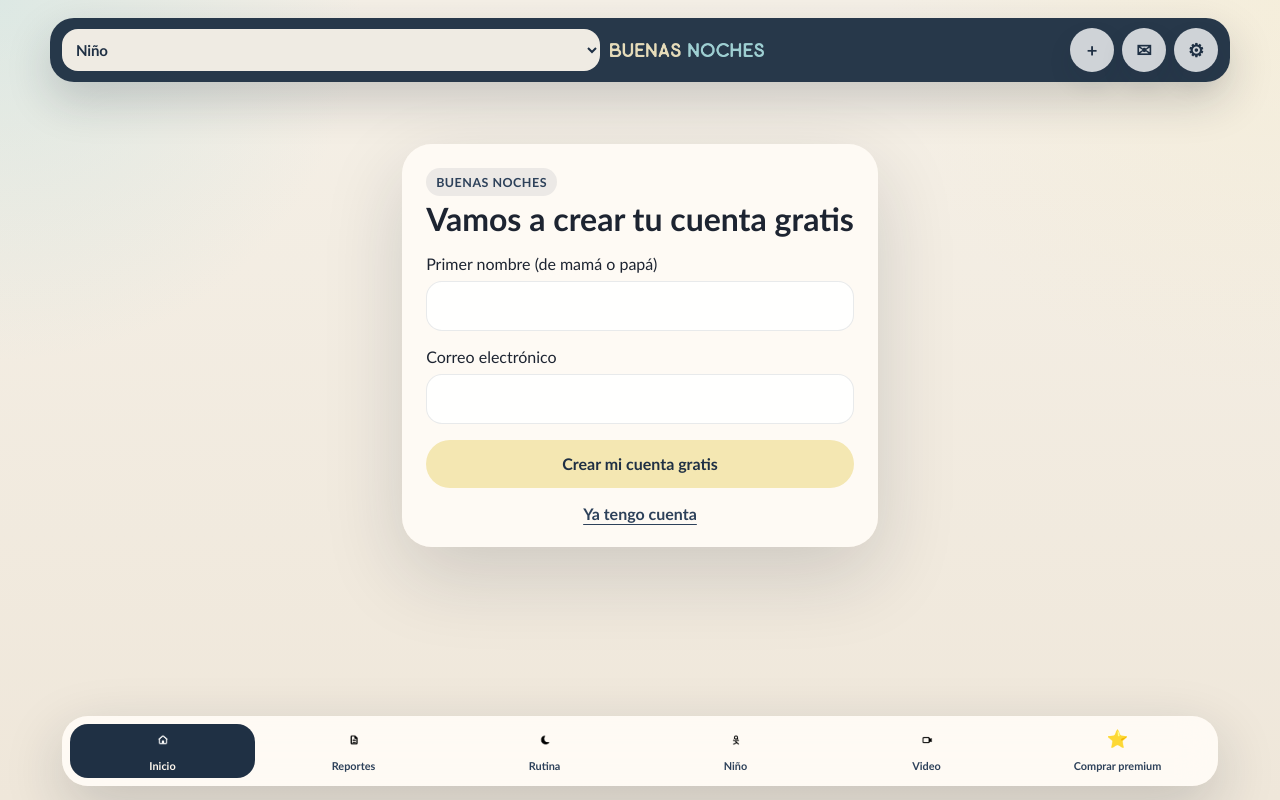
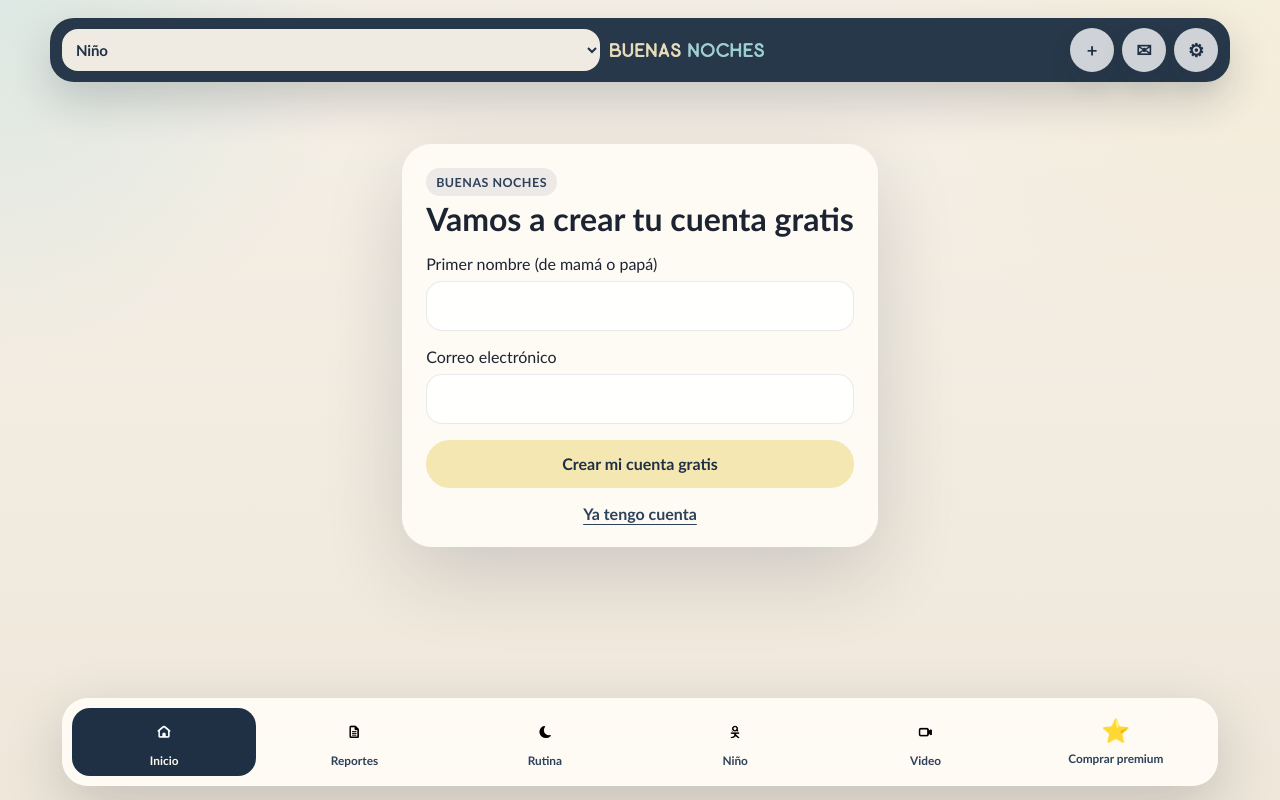
Before and after one commit to YeagerMyster82/buenas-noches-app, a Next.js app: page / in a window 1280 px wide. Built offline with nearby package versions, Linux system fonts and the light colour scheme.

Commit message:
Add files via upload

```diff
--- a/app/globals.css
+++ b/app/globals.css
@@ -126,7 +126,7 @@ img {
   display: grid;
   grid-template-columns: repeat(auto-fit, minmax(54px, 1fr));
   gap: 6px;
-  padding: 8px;
+  padding: 10px;
   border-radius: 26px;
   background: rgba(255, 251, 246, 0.94);
   box-shadow: 0 20px 60px rgba(23, 34, 51, 0.2);
@@ -134,40 +134,41 @@ img {
 }
 
 .bottom-app-nav__item {
-  min-height: 54px;
+  min-height: 68px;
   display: grid;
   place-items: center;
-  gap: 2px;
+  gap: 6px;
   border-radius: 18px;
   background: transparent;
   color: var(--night-soft);
   font-weight: 900;
+  padding: 8px 4px;
 }
 
 .bottom-app-nav__item span {
-  font-size: 1.1rem;
+  font-size: 1.45rem;
   line-height: 1;
 }
 
 .bottom-app-nav__svg {
-  width: 20px;
-  height: 20px;
+  width: 28px;
+  height: 28px;
   display: block;
 }
 
 .bottom-app-nav__purchase-star {
-  font-size: 1.08rem;
+  font-size: 1.45rem;
 }
 
 .bottom-app-nav__icon-image {
-  width: 20px;
-  height: 20px;
+  width: 28px;
+  height: 28px;
   object-fit: contain;
   filter: brightness(0) saturate(100%);
 }
 
 .bottom-app-nav__item small {
-  font-size: 0.68rem;
+  font-size: 0.74rem;
   line-height: 1;
 }
 
@@ -1622,6 +1623,7 @@ img {
 .stack {
   display: grid;
   gap: 16px;
+  min-width: 0;
 }
 
 .compact {
@@ -1789,12 +1791,20 @@ input,
 select,
 textarea {
   width: 100%;
+  max-width: 100%;
+  min-width: 0;
   min-height: 50px;
   padding: 14px 16px;
   border: 1px solid rgba(31, 48, 68, 0.1);
   border-radius: 16px;
   background: rgba(255, 255, 255, 0.88);
   color: var(--ink);
+}
+
+label.stack,
+form.stack,
+.card {
+  min-width: 0;
 }
 
 textarea {
@@ -2264,10 +2274,47 @@ textarea {
   aspect-ratio: 16 / 9;
 }
 
+.embedded-video--portrait {
+  width: min(100%, 360px);
+  margin: 0 auto;
+  aspect-ratio: 9 / 16;
+  min-height: 430px;
+}
+
 .embedded-video iframe {
   width: 100%;
   height: 100%;
   border: 0;
+}
+
+.night-summary-grid,
+.night-metrics-grid {
+  display: grid;
+  gap: 12px;
+}
+
+.night-summary-grid {
+  grid-template-columns: repeat(auto-fit, minmax(120px, 1fr));
+}
+
+.night-metrics-grid {
+  grid-template-columns: repeat(auto-fit, minmax(128px, 1fr));
+}
+
+.night-metric-card {
+  display: grid;
+  gap: 6px;
+  padding: 14px;
+  border-radius: 18px;
+  background: rgba(248, 243, 234, 0.08);
+  box-shadow: inset 0 0 0 1px rgba(248, 243, 234, 0.08);
+  color: rgba(248, 243, 234, 0.82);
+  font-size: 0.78rem;
+}
+
+.night-metric-card strong {
+  color: var(--moon);
+  font-size: 0.82rem;
 }
 
 .music-track-preview,
```
